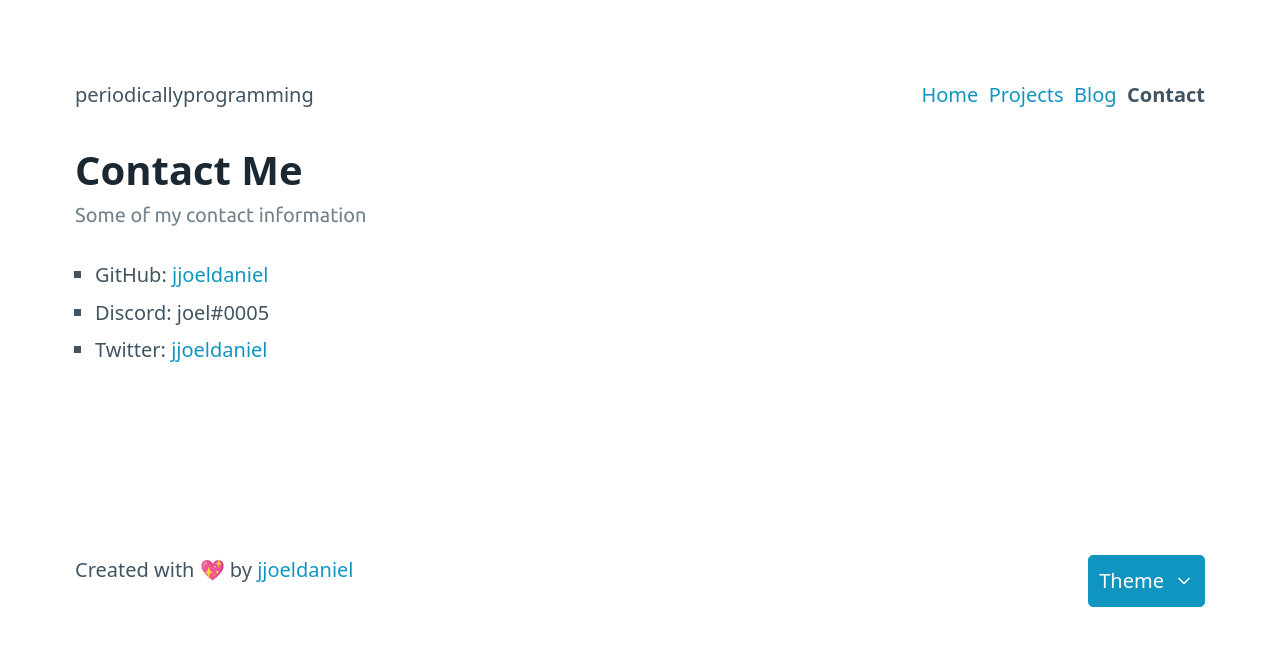
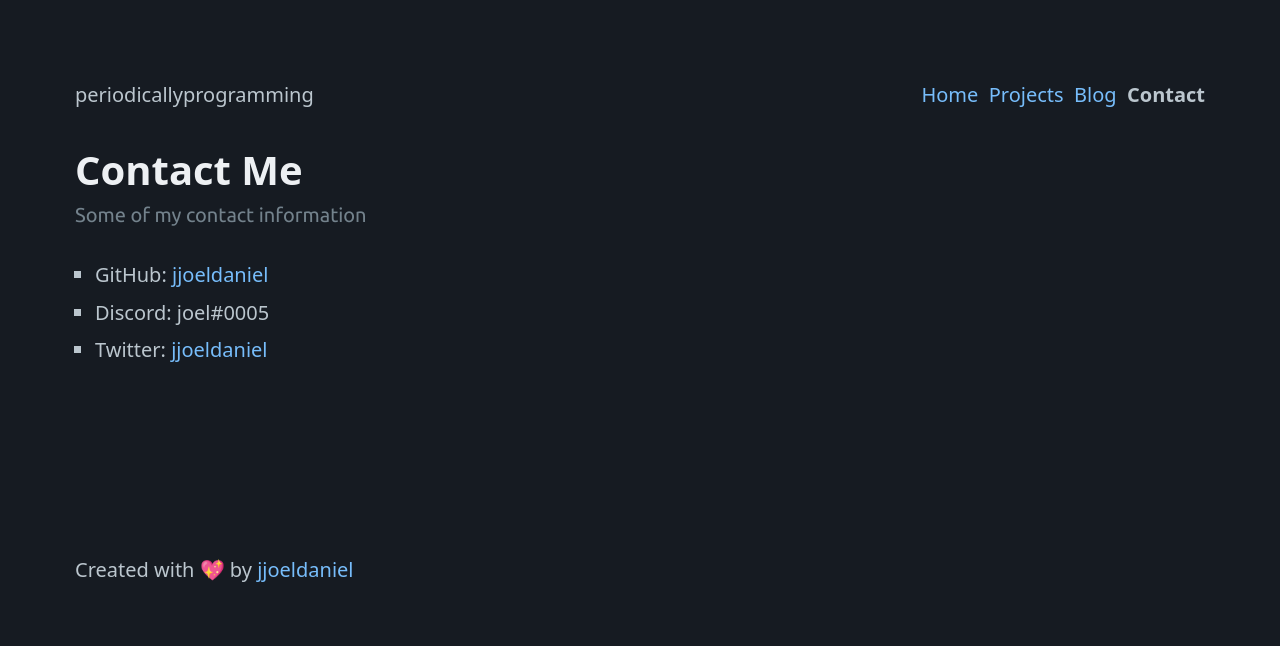
Before and after one commit to jjoeldaniel/periodicallyprogramming, a Flask app: page /about in a window 1280 px wide. Shown: the top 646 px of the page. Run offline with Flask 2, Linux system fonts and the light colour scheme.

Commit message:
sorry lightmode users

```diff
--- a/templates/template.html
+++ b/templates/template.html
@@ -1,5 +1,5 @@
 <!DOCTYPE html>
-<html lang="en">
+<html lang="en" data-theme="dark">
   <head>
     <meta charset="UTF-8" />
     <meta http-equiv="X-UA-Compatible" content="IE=edge" />
@@ -31,6 +31,15 @@
       [data-theme="dark"] {
         background-color: #161b22;
       }
+      article {
+        background-color: #21262d;
+      }
+      a:hover {
+        color: #7ce38b;
+      }
+      a {
+        color: #77bdfb;
+      }
     </style>
   </head>
   <body>
@@ -57,17 +66,6 @@
           >jjoeldaniel</a
         >
       </div>
-      <nav>
-        <details role="list">
-          <summary aria-haspopup="listbox" role="button">Theme</summary>
-          <ul role="listbox">
-            <li><a href="#" data-theme-switcher="auto">Auto</a></li>
-            <li><a href="#" data-theme-switcher="light">Light</a></li>
-            <li><a href="#" data-theme-switcher="dark">Dark</a></li>
-          </ul>
-        </details>
-      </nav>
     </footer>
   </body>
-  <script src="/static/minimal-theme-switcher.js"></script>
 </html>
```
Also changed, not shown: templates/blog_template.html (+0 -11 lines).
